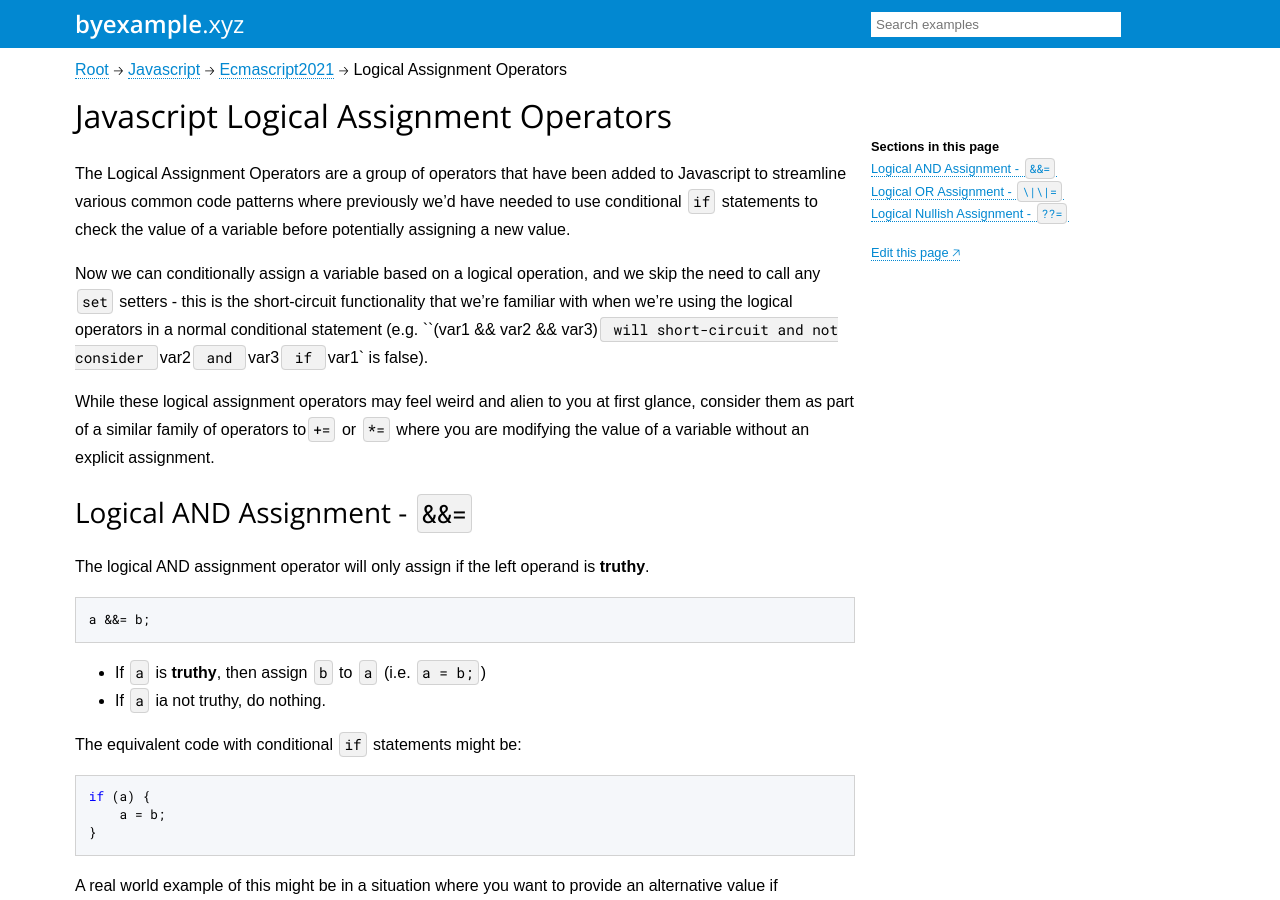
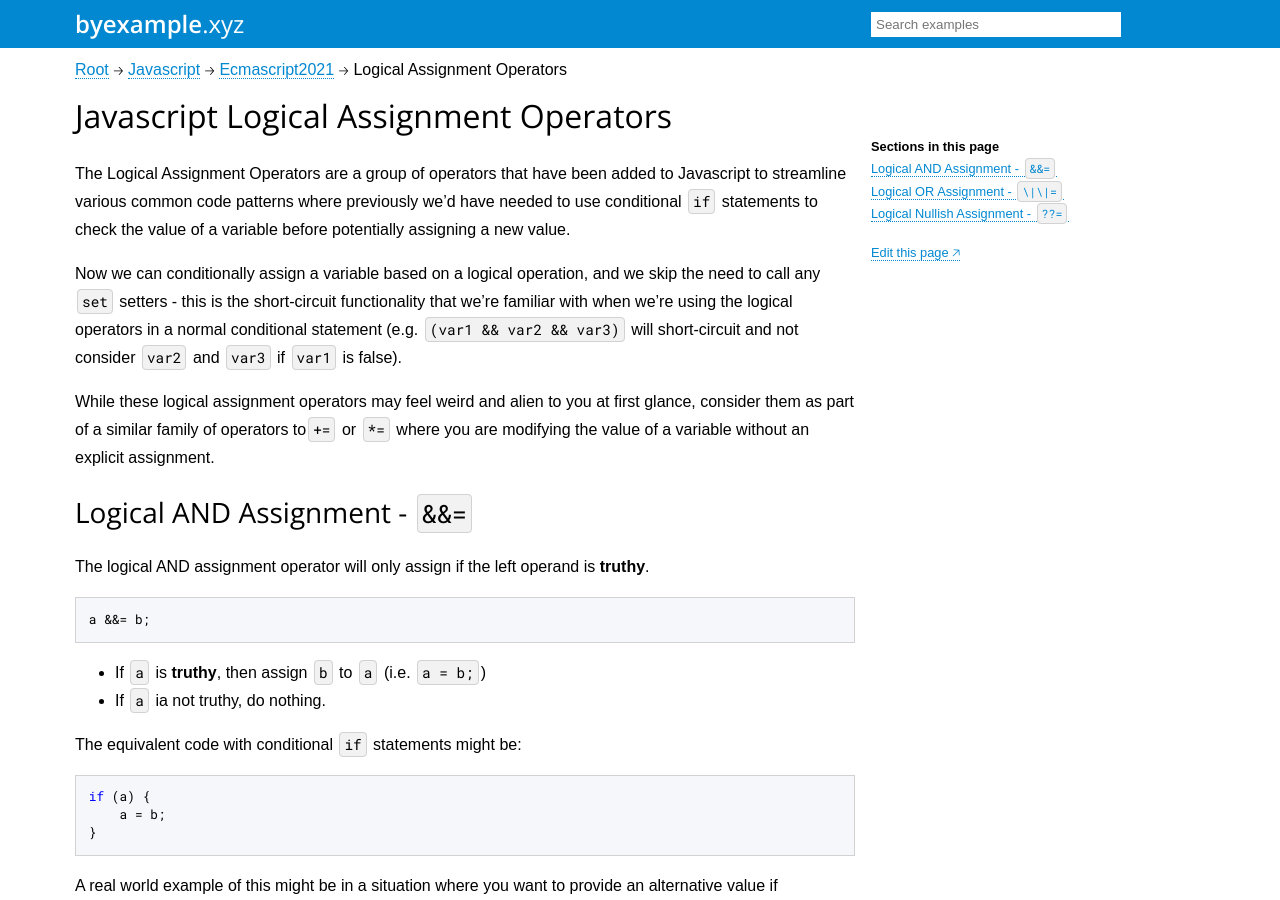
Before and after one commit to matt1/byexample.xyz, a Jekyll site: the page built from _examples/javascript/ECMAScript2021/logicalAssignment.md, in a window 1280 px wide and 900 px high. Built offline with Jekyll 4.4.1, drawn with Linux system fonts in a browser that asks for light colours.

```diff
--- a/_examples/javascript/ECMAScript2021/logicalAssignment.md
+++ b/_examples/javascript/ECMAScript2021/logicalAssignment.md
@@ -15,7 +15,7 @@ before potentially assigning a new value.
 Now we can conditionally assign a variable based on a logical operation, and we
 skip the need to call any `set` setters - this is the short-circuit
 functionality that we're familiar with when we're using the logical operators
-in a normal conditional statement (e.g. ``(var1 && var2 && var3)` will
+in a normal conditional statement (e.g. `(var1 && var2 && var3)` will
 short-circuit and not consider `var2` and `var3` if `var1` is false).
 
 While these logical assignment operators may feel weird and alien to you at
```
